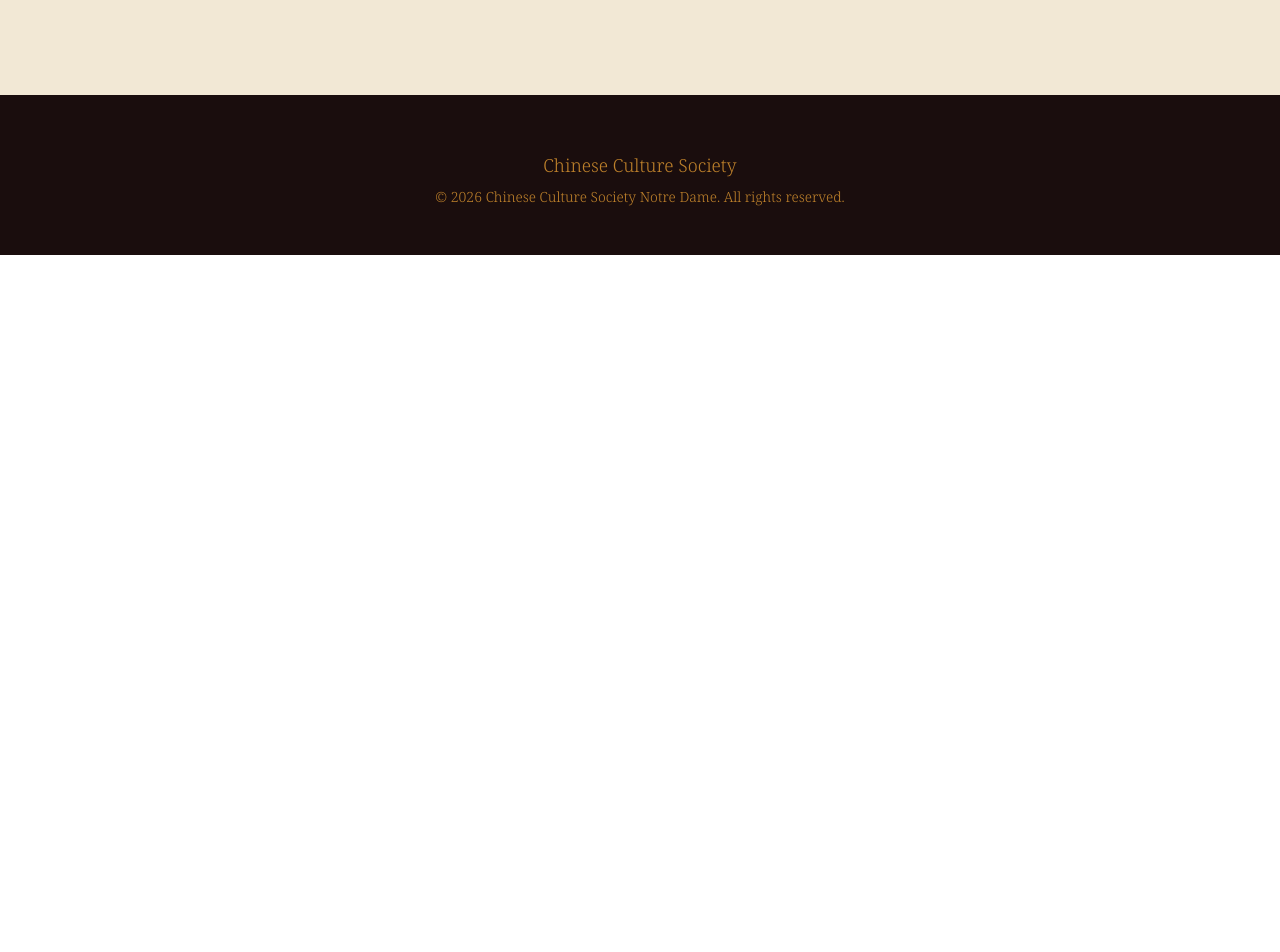
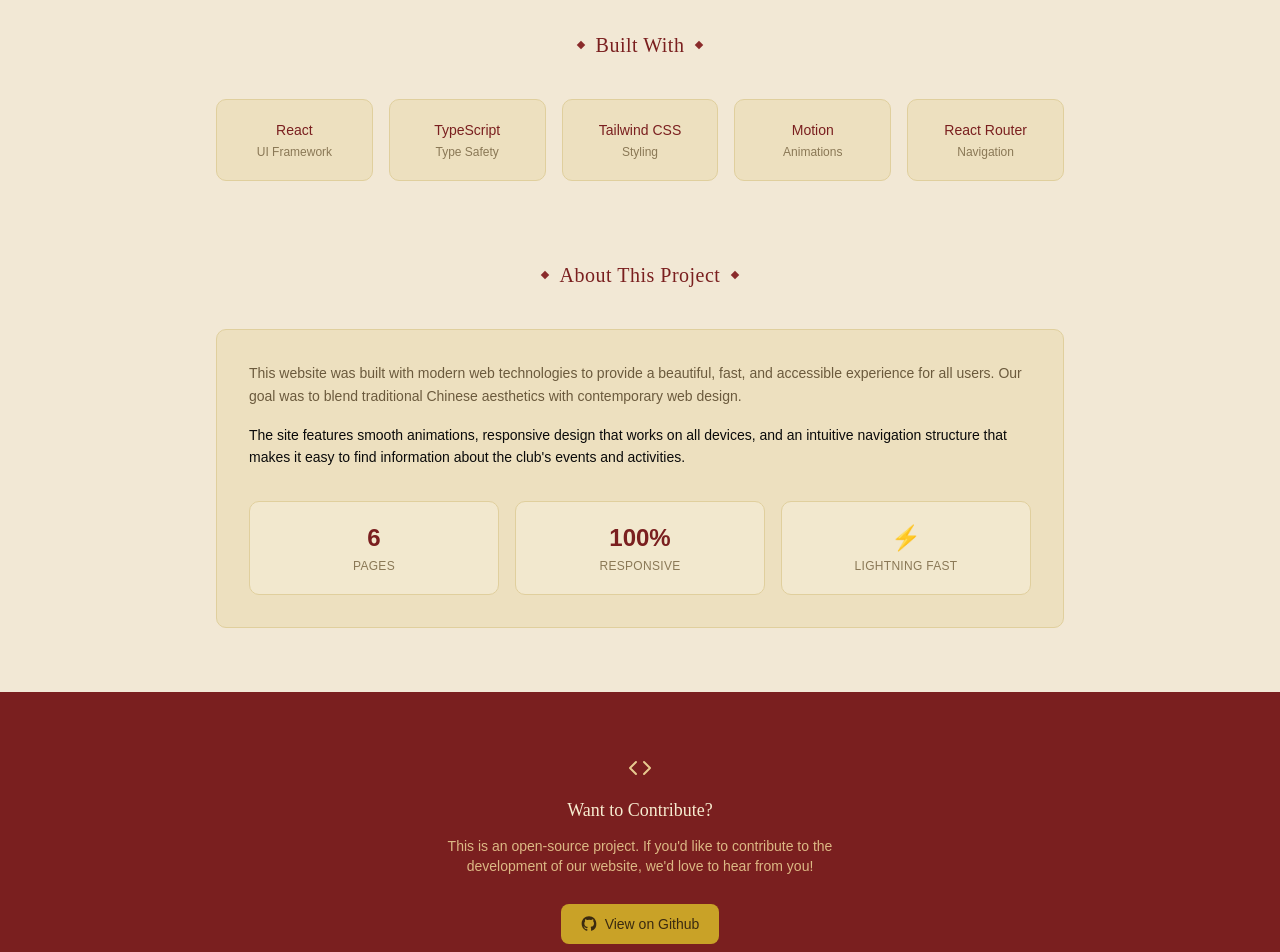
Before and after one commit to loiseaward/CCS-Website, a React (Vite) app in the folder frontend/: page /developers in a window 1280 px wide. Shown: the part 780-1732 px from the top of the page. Before the commit the page ends 1035 px from the top, so only its background shows below. Built offline with nearby package versions, Linux system fonts and the light colour scheme; a web font is replaced by a local one.

Commit message:
finished devs page outline

```diff
--- a/frontend/pages/Devs.jsx
+++ b/frontend/pages/Devs.jsx
@@ -40,16 +40,51 @@
     <span className="inline-block w-1.5 h-1.5 rotate-45 bg-[#8a2b2b] align-middle" />
   );
 }
-
-function SectionHeading({children}) {
-  return(
-    <div className="flex items-center justify center gap-3 mb-10">
+function SectionHeading({ children }) {
+  return (
+    <div className="flex items-center justify-center gap-3 mb-10">
       <Diamond />
-      <h2 className="text-[#7a1f1f] text-xl tracking-wide" style={{fontFamily: "'Playfair Display', serif"}}>
+      <h2
+        className="text-[#7a1f1f] text-xl tracking-wide"
+        style={{ fontFamily: "'Playfair Display', serif" }}
+      >
         {children}
       </h2>
       <Diamond />
     </div>
+  );
+}
+function IconGithub(props) {
+  return (
+    <svg viewBox="0 0 24 24" fill="currentColor" {...props}>
+      <path d="M12 .5C5.73.5.98 5.24.98 11.52c0 4.98 3.23 9.2 7.71 10.69.56.1.77-.24.77-.54 0-.27-.01-1.16-.02-2.1-3.14.68-3.8-1.34-3.8-1.34-.51-1.3-1.25-1.65-1.25-1.65-1.02-.7.08-.69.08-.69 1.13.08 1.72 1.16 1.72 1.16 1 1.72 2.63 1.22 3.27.93.1-.73.39-1.22.71-1.5-2.5-.28-5.14-1.25-5.14-5.57 0-1.23.44-2.24 1.16-3.03-.12-.28-.5-1.42.11-2.97 0 0 .95-.3 3.12 1.16a10.8 10.8 0 0 1 5.68 0c2.16-1.46 3.11-1.16 3.11-1.16.62 1.55.24 2.69.12 2.97.72.79 1.16 1.8 1.16 3.03 0 4.33-2.64 5.28-5.16 5.56.4.35.76 1.03.76 2.08 0 1.5-.01 2.71-.01 3.08 0 .3.2.65.78.54A10.53 10.53 0 0 0 23 11.52C23 5.24 18.27.5 12 .5Z" />
+    </svg>
+  );
+}
+
+function IconLink(props) {
+  return (
+    <svg viewBox="0 0 24 24" fill="none" stroke="currentColor" strokeWidth="2" {...props}>
+      <path d="M10 13a5 5 0 0 0 7.07 0l2.83-2.83a5 5 0 0 0-7.07-7.07L11.5 4.5" strokeLinecap="round" />
+      <path d="M14 11a5 5 0 0 0-7.07 0L4.1 13.83a5 5 0 0 0 7.07 7.07L12.5 19.5" strokeLinecap="round" />
+    </svg>
+  );
+}
+
+function IconMail(props) {
+  return (
+    <svg viewBox="0 0 24 24" fill="none" stroke="currentColor" strokeWidth="2" {...props}>
+      <rect x="3" y="5" width="18" height="14" rx="2" />
+      <path d="m3 7 9 6 9-6" strokeLinecap="round" strokeLinejoin="round" />
+    </svg>
+  );
+}
+
+function IconCode(props) {
+  return (
+    <svg viewBox="0 0 24 24" fill="none" stroke="currentColor" strokeWidth="2" {...props}>
+      <path d="m8 6-6 6 6 6M16 6l6 6-6 6" strokeLinecap="round" strokeLinejoin="round" />
+    </svg>
   );
 }
 export const Developers = () => {
@@ -59,7 +94,7 @@
 
         <main className="max-w-4xl mx-auto px-6 py-16">
           {/*The Team*/}
-          <SectionHeading>The Team</SectionHeading>
+          <SectionHeading>◇ The Team ◇</SectionHeading>
           <div className="grid sm:grid-cols-2 gap-6 mb-20">
             {DEVS.map((member) => (
               <div
@@ -93,7 +128,65 @@
                 </div>
             ))}
           </div>
+
+          {/*Built With*/}
+          <SectionHeading>Built With</SectionHeading>
+          <div className="grid grid-cols-2 sm:grid-cols-5 gap-4 mb-20">
+            {BUILT_WITH.map((item) => (
+              <div key={item.name} className="bg-[#ede0bf] border border-[#e0cf9d] rounded-lg py-5 text-center">
+                <p className="text-[#7a1f1f] font-medium text-sm">{item.name}</p>
+                <p className="text-[#8a7856] text-xs mt-1">{item.note}</p>
+              </div>
+            ))}
+          </div>
+
+          {/*About*/}
+          <SectionHeading>About This Project</SectionHeading>
+          <div className="bg-[#ede0bf] border border-[#e0cf9d] rounded-lg p-8">
+            <p className="text-[#6b5a3d] text-sm leading-relaxed mb-4">
+              This website was built with modern web technologies to provide a beautiful,
+              fast, and accessible experience for all users. Our goal was to blend traditional
+              Chinese aesthetics with contemporary web design.
+            </p>
+            <p className="text-[#6b5a3d text-sm leading-relaxed mb-8">
+              The site features smooth animations, responsive design that works on all devices,
+              and an intuitive navigation structure that makes it easy to find information about
+              the club's events and activities.
+            </p>
+            <div className="grid grid-cols-3 gap-4">
+              {STATS.map((stat) => (
+                <div key={stat.label} className="bg-[#f2e8ce] border border-[#e0cf9d] rounded-lg py-5 text-center">
+                <p className="text-[#7a1f1f] text-2xl font-semibold mb-1">
+                  {stat.value}
+                </p>
+                <p className="text-[#8a7856] text-xs tracking-wide uppercase">
+                  {stat.label}
+                </p>
+              </div>
+              ))}
+            </div>
+          </div>
         </main>
+
+        {/*Github*/}
+        <section className="bg-[#7a1f1f] text-center py-16 px-6">
+          <IconCode className="w-6 h-6 text-[#e7c98f] mx-auto mb-4"/>
+          <h2 className="text-[#f7ecd0] text-lg mb-3" style={{fontFamily: "'Playfair Display', serif"}}>
+            Want to Contribute?
+          </h2>
+          <p className="text-[#e7c98f]/90 text-sm max-w-md mx-auto mb-7">
+            This is an open-source project. If you'd like to contribute to the
+            development of our website, we'd love to hear from you!
+          </p>
+          <a
+            href="https://github.com/loiseaward/CCS-Website.git"
+            target="_blank"
+            rel="noreferrer"
+            className="inline-flex items-center gap-2 bg-[#c9a227] hover:bg-[#b8931f] transition-colors text-[#3a2a10] text-sm font-medium px-5 py-2.5 rounded-md">
+            <IconGithub className="w-4 h-4"/>
+            View on Github
+          </a>
+        </section>
     </div>
   );
 };
```
